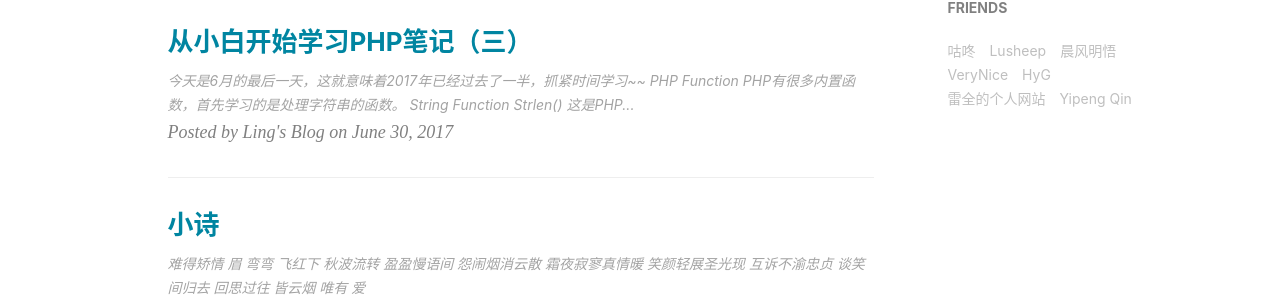
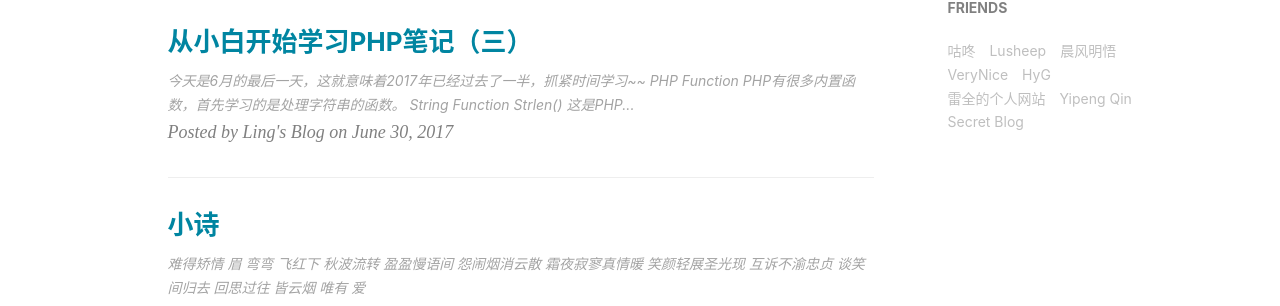
Before and after one commit to LingLinyp/LingLinyp.github.io, a Jekyll site: the page built from index.html, in a window 1280 px wide. Shown: the part 1087-1393 px from the top of the page. Built offline with Jekyll 4.4.1, drawn with Linux system fonts in a browser that asks for light colours; the list of posts is cut into pages by our own code; comment, search, counter and statistics services are not loaded.

Commit message:
add_new_friend

```diff
--- a/_config.yml
+++ b/_config.yml
@@ -90,6 +90,10 @@ friends: [
        title: "Yipeng Qin",
        href: "http://yipengqin.com/"
 
+     },{
+
+       title: "Secret Blog",
+       href: "https://blog.isecret.vip/"
      }
 
 ]
```
